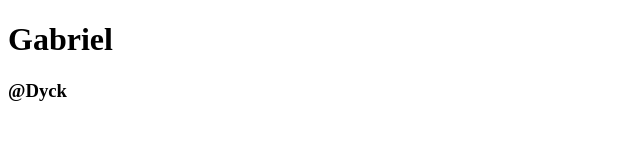
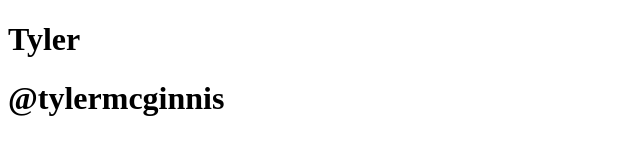
Before and after one commit to GabrielDyck/react-bootcamp, a plain HTML site: page index.html in a window 1280 px wide. Shown: the whole page, without its empty margins (0-640 px from the left). Drawn offline with nearby package versions, Linux system fonts and the light colour scheme.

Commit message:
added babel to transpile jsx code

```diff
--- a/index.html
+++ b/index.html
@@ -6,43 +6,37 @@
 	<script crossorigin src="https://unpkg.com/react@16/umd/react.development.js"></script>
 	<!-- Allow to use React Components -->
 	<script crossorigin src="https://unpkg.com/react-dom@16/umd/react-dom.development.js"></script>
+	<script src="https://unpkg.com/babel-standalone@6/babel.min.js"></script>
 
 </head>
 <body>
-<div id="app">
+<div id="app" >
 	<!-- <h1 id ='header'>Tyler</h1> its the same-->
-	<script>
+	<script type="text/babel">
 	const name= "Tyler"
 	const handle= "@tylermcginnis"
+	function NameComponent(props){
+		return <h1>{props.name}</h1>
+	}
+//Component is a function or a class which optional receive inputs(props) and return elements
 
 
-		//Component is a function or a class which optional receive inputs(props) and return elements
-function NameComponent(props){
-	return React.createElement(
-			'h1', //element i want to create
-			null, //
-			props.name
-			)
+	function HandleComponent(props){
+		return <h1>{props.handle}</h1>
 }
 
-function HandleComponent(props){
-	return React.createElement(
-			"h3",null,props.handle)
+function App(){
+	console.log("APP")
+	return(
+		<div id="container">
+<NameComponent name={name} />
+<HandleComponent handle={handle}/>
 
+	</div>
+	)
 }
-		console.log("Test")
-		console.log("React",React)
-
-
-		const wrapperElement= React.createElement(
-			"div",
-			{id:"container"},
-			React.createElement(NameComponent,{name:"Gabriel"}),
-			React.createElement(HandleComponent,{handle:"@Dyck"}))
-				console.log("wrapperElement",wrapperElement)
-
 		//Where react is going to draw my element
-		ReactDOM.render(wrapperElement,document.getElementById('app'))
+		ReactDOM.render(<App/>,document.getElementById('app'))
 
 
 	</script>
```
